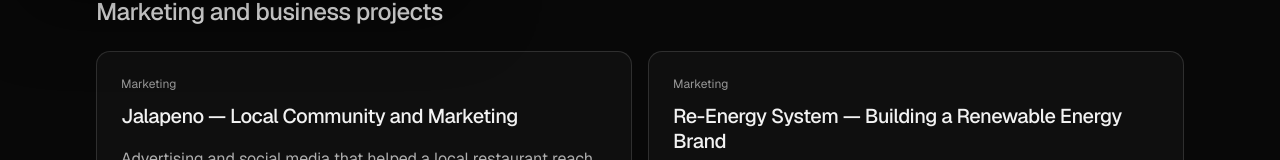
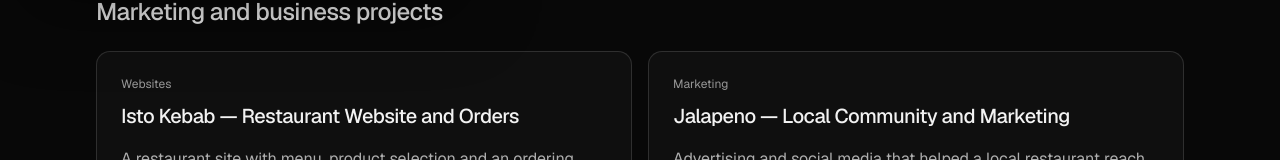
Before and after one commit to ft4k696bk6-prog/kacper-portfolio, a Next.js app: page /en/case-studies in a window 1280 px wide. Shown: the part 792-952 px from the top of the page. Built offline with nearby package versions, Linux system fonts and the light colour scheme; no server answers.

Commit message:
i18n(isto): add English Isto project description

```diff
--- a/src/content/english-business.ts
+++ b/src/content/english-business.ts
@@ -51,6 +51,7 @@ export const englishServices = {
 } as const;
 
 export const englishRealizations = {
+ "isto-kebab-strona":{title:"Isto Kebab — Restaurant Website and Orders",category:"Websites",summary:"A restaurant site with menu, product selection and an ordering workflow.",details:["Designed and developed the Isto Kebab website for a restaurant in Jabłonka, including a mobile-friendly menu, food presentation and customer ordering interface.","The project connects a public website with ordering workflows and an operational panel. The live site is also available at isto.bernecki.dev.","The screenshots shown in this portfolio come from the actual deployed website, not generated mockups."]},
   "jalapeno-marketing":{
     title:"Jalapeno — Local Community and Marketing",category:"Marketing",
     summary:"Advertising and social media that helped a local restaurant reach customers in Niemce and surrounding towns.",
```
